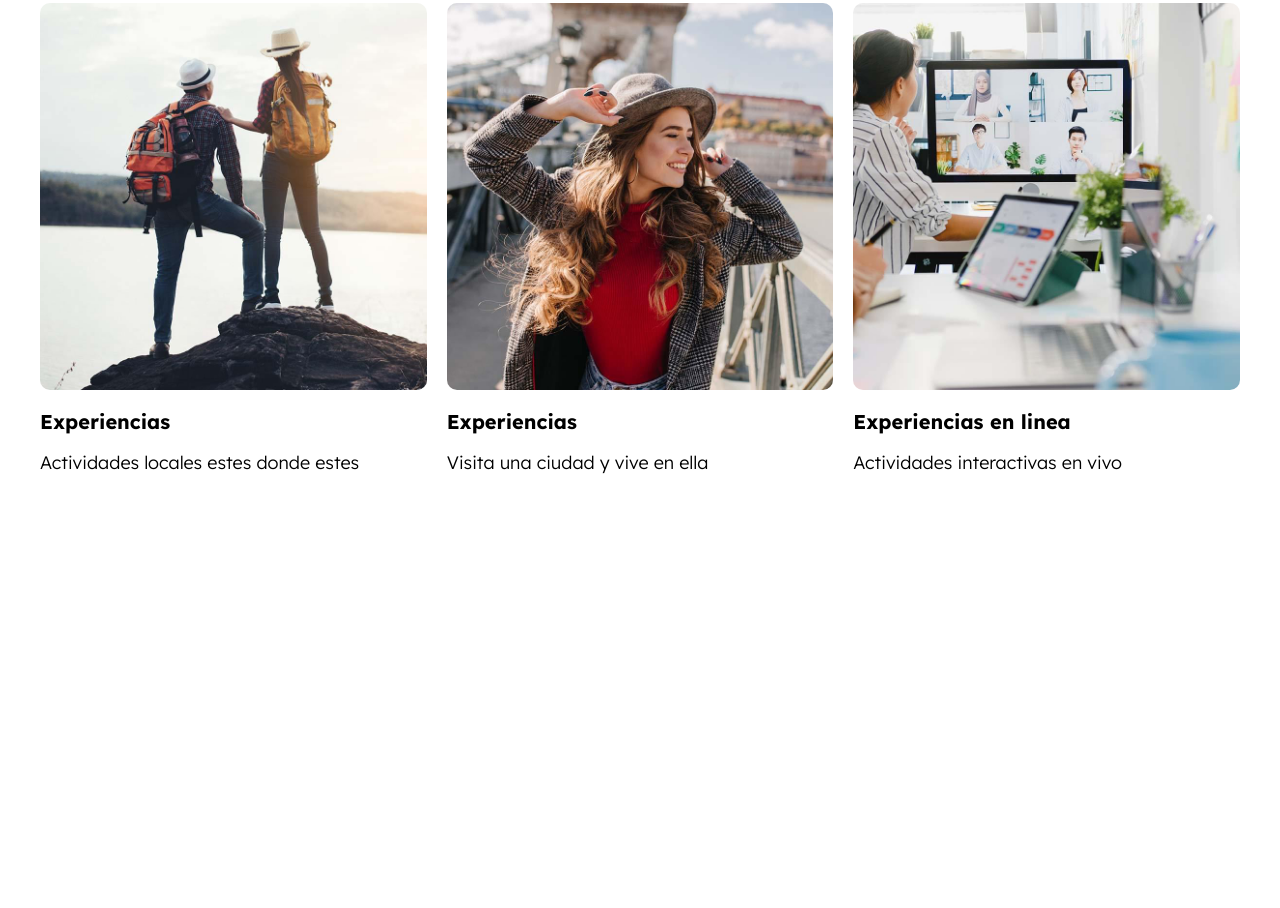
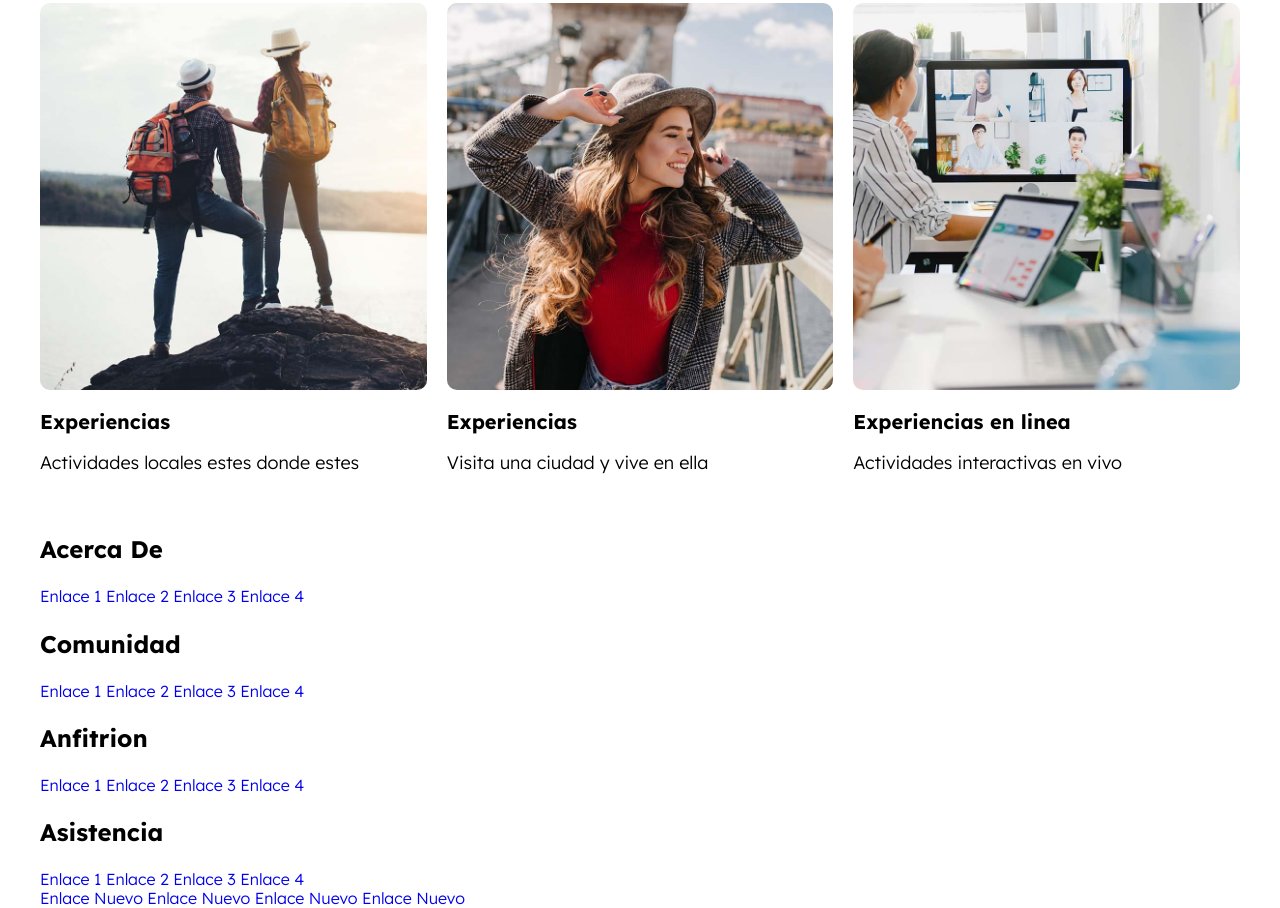
Before and after one commit to Geinersb/AIRBNB-WEB, a website: page index.html in a window 1280 px wide. Shown: the part 2335-3243 px from the top of the page. Before the commit the page ends 2846 px from the top, so only its background shows below. Drawn offline with Linux system fonts and the light colour scheme.

Commit message:
se inicia el footer

```diff
--- a/index.html
+++ b/index.html
@@ -247,6 +247,61 @@
 </main>
 
 
+<footer class="footer">
+    <div class="footer__grid contenedor">
+        <div class="footer__widget">
+            <h3 class="footer__heading">Acerca De</h3>
+            <nav class="footer__menu">
+                <a href="#" class="footer__enlace">Enlace 1</a>
+                <a href="#" class="footer__enlace">Enlace 2</a>
+                <a href="#" class="footer__enlace">Enlace 3</a>
+                <a href="#" class="footer__enlace">Enlace 4</a>
+            </nav>
+        </div>
+
+        <div class="footer__widget">
+            <h3 class="footer__heading">Comunidad</h3>
+            <nav class="footer__menu">
+                <a href="#" class="footer__enlace">Enlace 1</a>
+                <a href="#" class="footer__enlace">Enlace 2</a>
+                <a href="#" class="footer__enlace">Enlace 3</a>
+                <a href="#" class="footer__enlace">Enlace 4</a>
+            </nav>
+        </div>
+
+        <div class="footer__widget">
+            <h3 class="footer__heading">Anfitrion</h3>
+            <nav class="footer__menu">
+                <a href="#" class="footer__enlace">Enlace 1</a>
+                <a href="#" class="footer__enlace">Enlace 2</a>
+                <a href="#" class="footer__enlace">Enlace 3</a>
+                <a href="#" class="footer__enlace">Enlace 4</a>
+            </nav>
+        </div>
+
+        <div class="footer__widget">
+            <h3 class="footer__heading">Asistencia</h3>
+            <nav class="footer__menu">
+                <a href="#" class="footer__enlace">Enlace 1</a>
+                <a href="#" class="footer__enlace">Enlace 2</a>
+                <a href="#" class="footer__enlace">Enlace 3</a>
+                <a href="#" class="footer__enlace">Enlace 4</a>
+            </nav>
+        </div>
+        </div>
+
+        <div class="footer__barra contenedor">
+            <nav class="footer__barranav">
+                <a href="#" class="footer__enlace footer__enlace--barra">Enlace Nuevo</a>
+                <a href="#" class="footer__enlace footer__enlace--barra">Enlace Nuevo</a>
+                <a href="#" class="footer__enlace footer__enlace--barra">Enlace Nuevo</a>
+                <a href="#" class="footer__enlace footer__enlace--barra">Enlace Nuevo</a>
+
+            </nav>
+        </div>
+</footer>
+
+
 
 </body>
 
```
